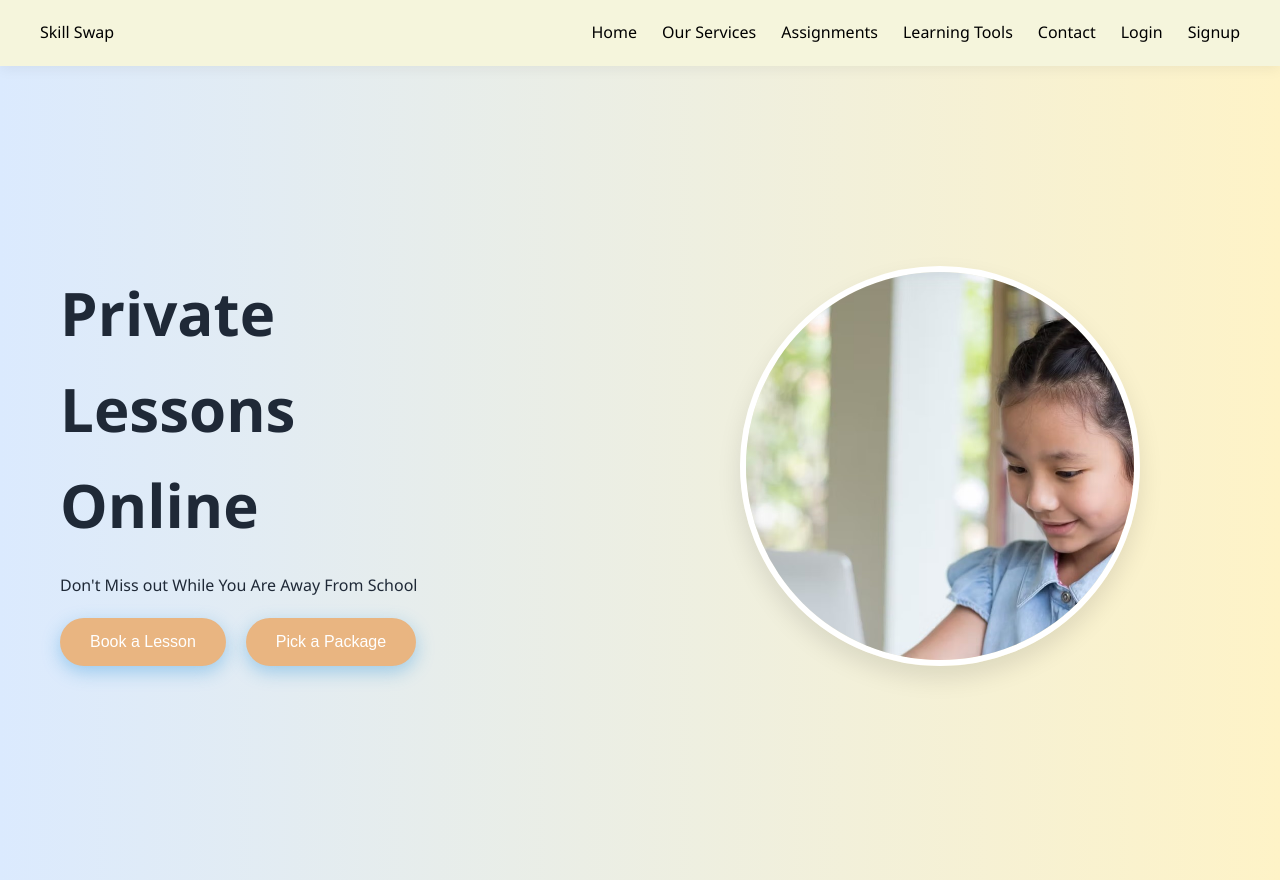
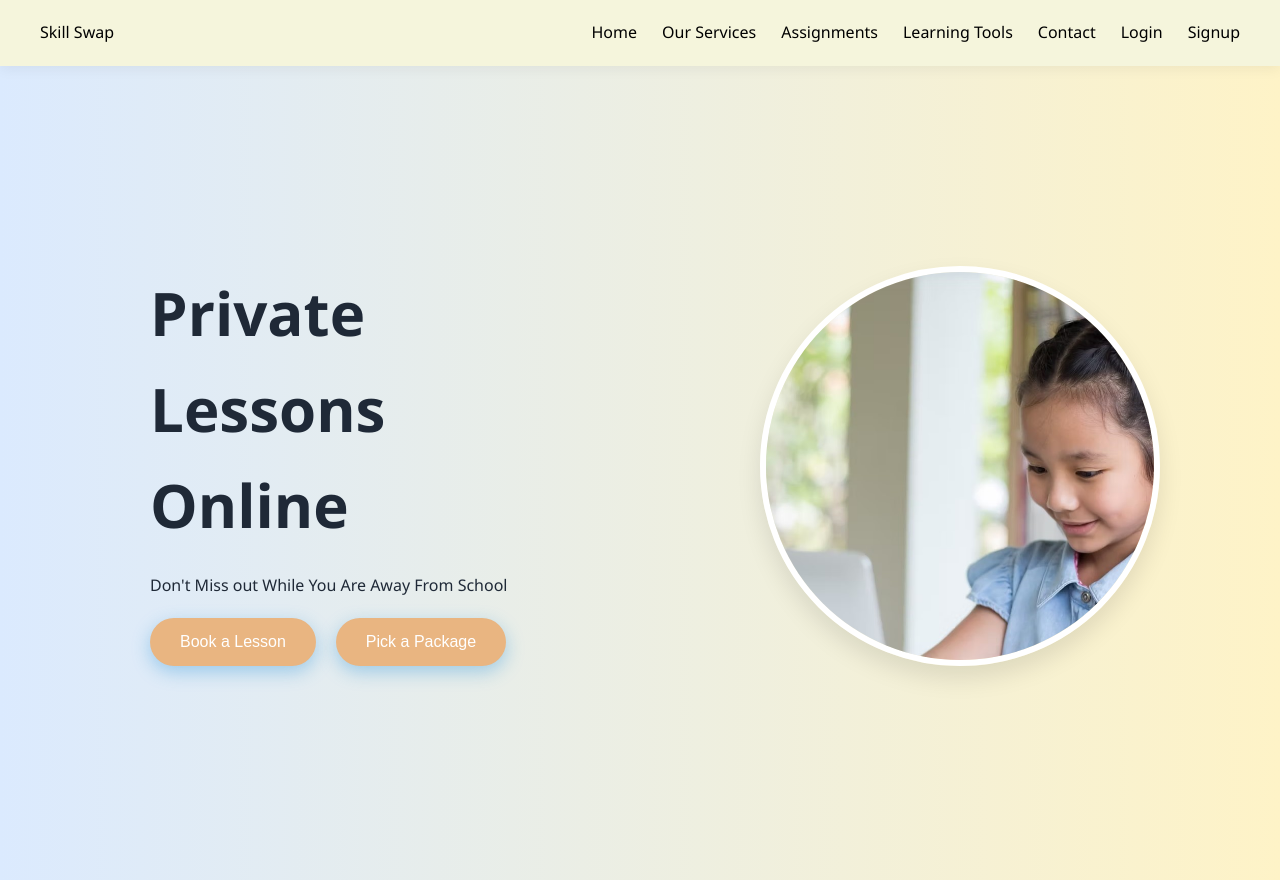
Before and after one commit to AryaN-Alpha/Skill_Swap, a PHP site: page / in a window 1280 px wide. Shown: the top 880 px of the page. Run offline with PHP 8.4, Linux system fonts and the light colour scheme.

Commit message:
Update styles and index.html

```diff
--- a/Styling/assignments.css
+++ b/Styling/assignments.css
@@ -12,7 +12,7 @@
     }
 
     body {
-      font-family: 'Outfit', sans-serif;
+      font-family: 'Segoe UI', Tahoma, Geneva, Verdana, sans-serif;
       background: linear-gradient(to right, #dbeafe, #fef3c7);
       color: var(--text);
       min-height: 100vh;
--- a/Styling/index.css
+++ b/Styling/index.css
@@ -136,14 +136,22 @@
       flex-wrap: wrap;
       min-height: 100vh;
       align-items: center;
-      justify-content: space-around;
+      justify-content: center;
       background: linear-gradient(to right, #dbeafe, #fef3c7);
       padding: 60px 40px;
+    }
+    .wrapper{
+       width: 90%;
+       display: flex;
+       flex-wrap: wrap;
+       align-items: center;
+      justify-content: space-between;
+      margin-left: 100px;
     }
 
     .h1-heading {
       flex: 1;
-      padding: 20px;
+
     }
 
     #mainheading {
@@ -180,7 +188,7 @@
       display: flex;
       justify-content: center;
       align-items: center;
-      padding: 20px;
+
     }
 
     .box2 img {
--- a/index.html
+++ b/index.html
@@ -39,6 +39,7 @@
 
   <!-- Hero Section -->
   <div class="main">
+    <div class="wrapper">
       <div class="h1-heading">
         <h1 id="mainheading">Private <br>Lessons<br> Online</h1>
         <p>Don't Miss out While You Are Away From School</p>
@@ -49,6 +50,7 @@
       </div>
       <div class="box2">
         <img src="media/kid1.jpg" alt="Learning Kid">
+      </div>
     </div>
   </div>
 
```
Also changed, not shown: Styling/learningTools.css (+2 -13 lines). Lines whose indentation alone changed are shown as unchanged.
